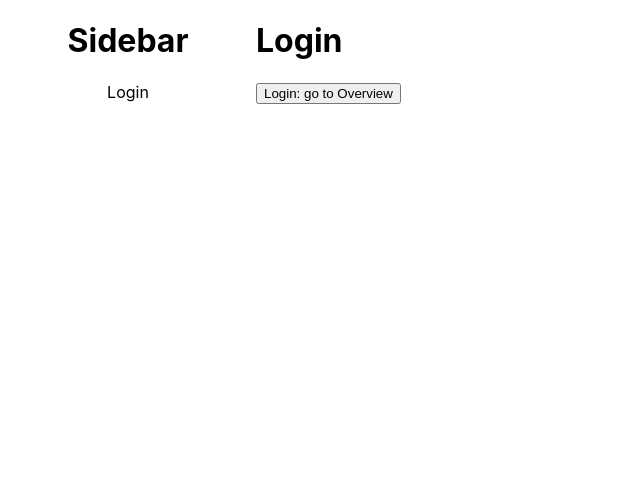
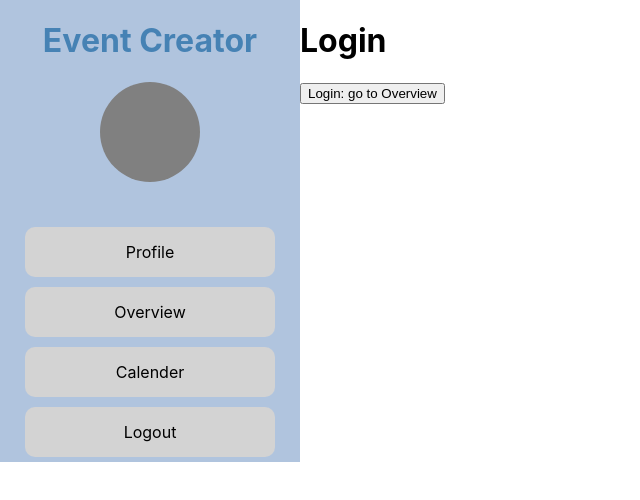
Before and after one commit to camilawfranco/techlabs_group3, a React (Create React App) app in the folder frontend/: page / in a window 1280 px wide. Shown: the top 500 px of the page, without its empty margins (0-640 px from the left). Built offline with nearby package versions, Linux system fonts and the light colour scheme.

Commit message:
Update look and feel of sidebar

```diff
--- a/frontend/src/components/Sidebar.js
+++ b/frontend/src/components/Sidebar.js
@@ -20,8 +20,9 @@ const Sidebar = () => {
 
   return (
     <SidebarContainer>
-      <h1>Sidebar</h1>
-      {user ? (
+      <Header>Event Creator</Header>
+      {/* TODO: Set true back to "user", when ready. True is set to show the sidebar for further development */}
+      {true ? (
         <>
           <Avatar onClick={() => history.push("/profile")}>{user?.name}</Avatar>
           <Navigation to="/profile">Profile</Navigation>
@@ -42,19 +43,33 @@ const Sidebar = () => {
 
 export default Sidebar;
 
+const Header = styled.h1`
+  color: steelblue;
+`;
+
 const SidebarContainer = styled.div`
+  width: 300px;
+  height: 100%;
+  background-color: lightsteelblue;
   display: flex;
   flex-direction: column;
   align-items: center;
 `;
 
 const Navigation = styled(NavLink)`
+  width: 250px;
+  height: 50px;
+  border-radius: 10px;
+  background-color: lightgray;
+  margin: 5px 0;
   text-decoration: none;
   color: black;
   display: flex;
   justify-content: center;
+  align-items: center;
   &:hover {
     background: grey;
+    color: lightgray;
     border-radius: 10px;
   }
 `;
@@ -63,6 +78,7 @@ const Avatar = styled.div`
   background: grey;
   width: 100px;
   height: 100px;
+  margin-bottom: 40px;
   border-radius: 50%;
   display: flex;
   justify-content: center;
```
